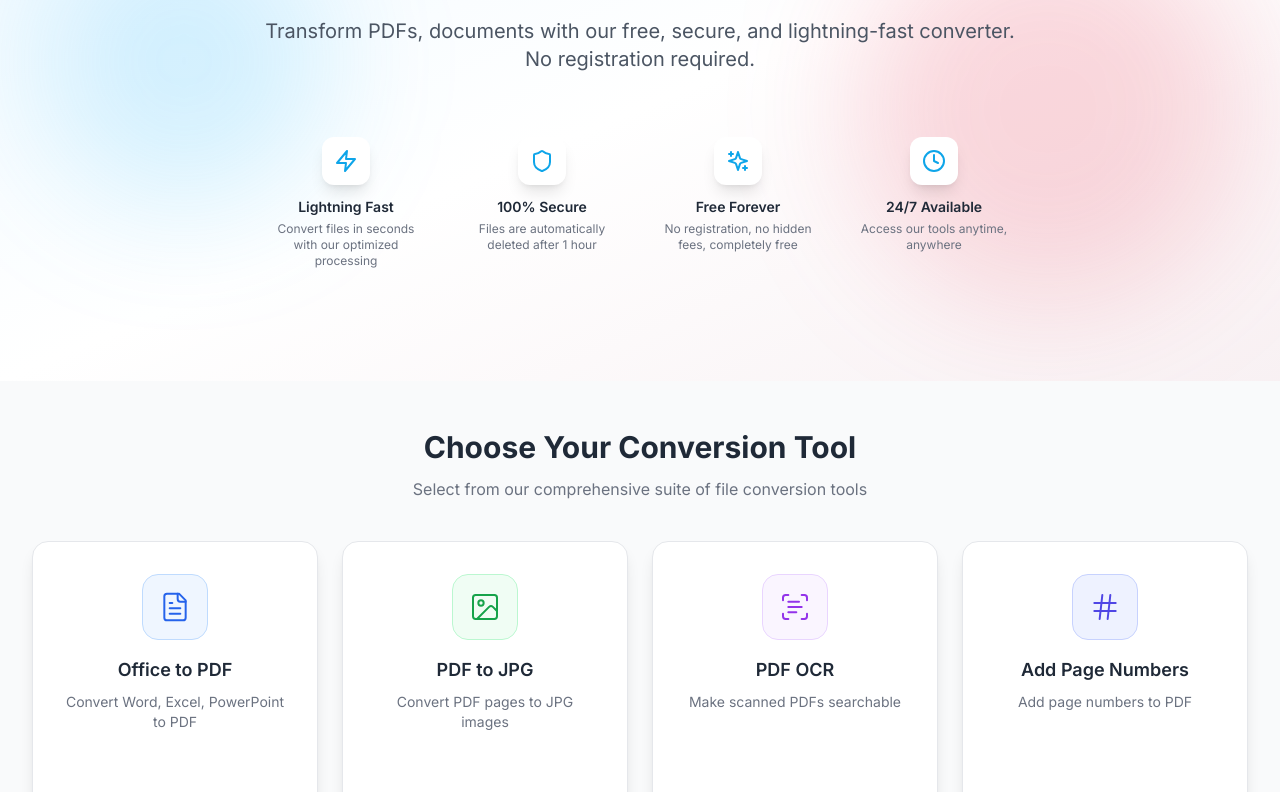
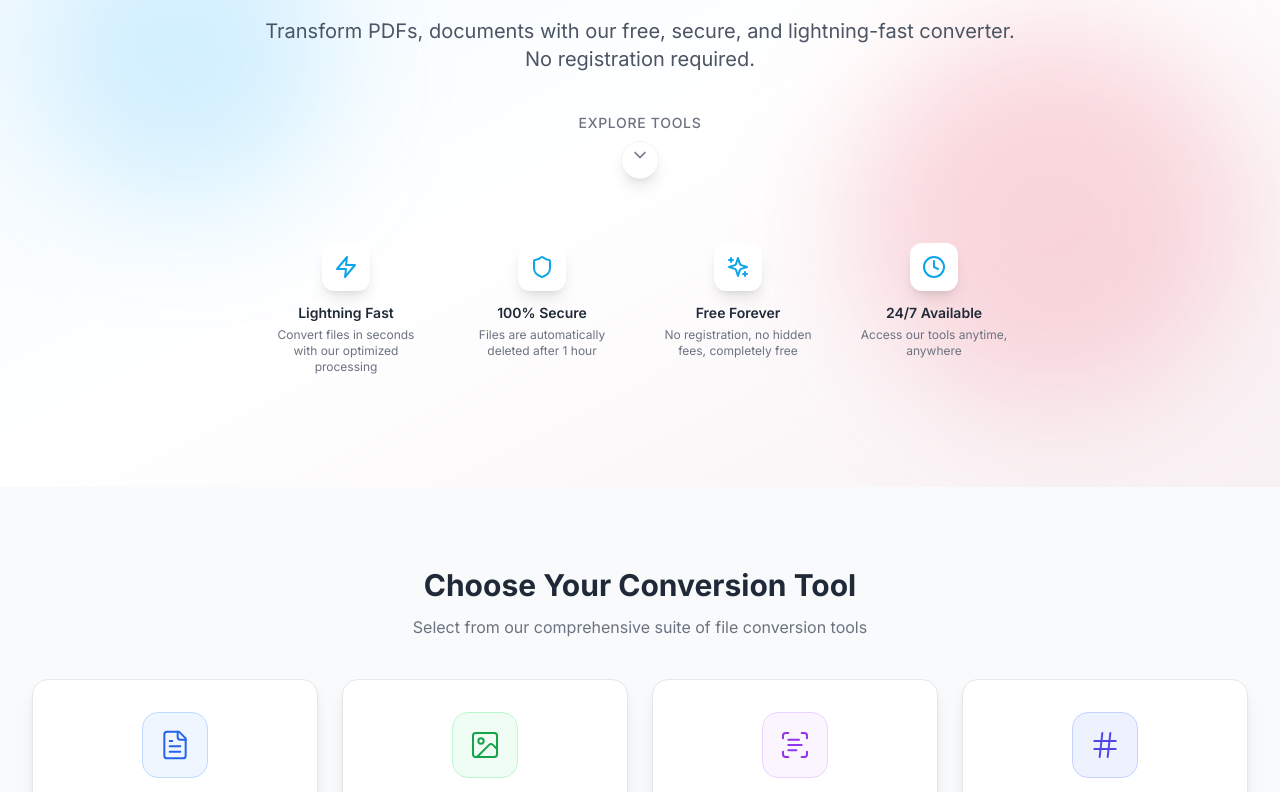
Before and after one commit to saivigneshdhamerla/DocMint---File-Converter, a React (Vite) app in the folder frontend/: page / in a window 1280 px wide. Shown: the part 228-1020 px from the top of the page. Built offline with nearby package versions, Linux system fonts and the light colour scheme; no server answers.

Commit message:
fix UX changes

```diff
--- a/frontend/src/components/converter/ConverterPage.jsx
+++ b/frontend/src/components/converter/ConverterPage.jsx
@@ -181,7 +181,7 @@ export default function ConverterPage() {
         <p className="text-gray-500 dark:text-gray-400 mb-6">
           The conversion tool you're looking for doesn't exist.
         </p>
-        <Link to="/" className="btn-primary inline-flex items-center gap-2">
+        <Link to="/#tools" className="btn-primary inline-flex items-center gap-2">
           <ArrowLeft className="w-5 h-5" />
           Back to Tools
         </Link>
@@ -205,10 +205,10 @@ export default function ConverterPage() {
         : 0;
 
   return (
-    <div className="max-w-3xl mx-auto px-4 py-8 animate-fade-in">
+    <div key={toolId} className="max-w-3xl mx-auto px-4 py-8 animate-slide-up">
       {/* Back button */}
       <Link
-        to="/"
+        to="/#tools"
         className="inline-flex items-center gap-2 text-gray-500 hover:text-gray-700 dark:text-gray-400 dark:hover:text-gray-200 mb-6 transition-colors"
       >
         <ArrowLeft className="w-4 h-4" />
--- a/frontend/src/components/home/HomePage.jsx
+++ b/frontend/src/components/home/HomePage.jsx
@@ -1,4 +1,6 @@
-import { Sparkles, Shield, Zap, Clock } from 'lucide-react';
+import { useEffect } from 'react';
+import { useLocation } from 'react-router-dom';
+import { Sparkles, Shield, Zap, Clock, ChevronDown } from 'lucide-react';
 import ToolsGrid from './ToolsGrid';
 import StatsCounter from './StatsCounter';
 
@@ -26,10 +28,21 @@ const features = [
 ];
 
 export default function HomePage() {
+  const { hash } = useLocation();
+
+  useEffect(() => {
+    if (hash) {
+      const element = document.getElementById(hash.replace('#', ''));
+      if (element) {
+        element.scrollIntoView({ behavior: 'smooth' });
+      }
+    }
+  }, [hash]);
+
   return (
     <div className="animate-fade-in">
       {/* Hero Section */}
-      <section className="relative overflow-hidden">
+      <section className="relative overflow-hidden min-h-[80vh] flex items-center">
         {/* Background gradient */}
         <div className="absolute inset-0 bg-gradient-to-br from-primary-50 via-white to-accent/5 dark:from-dark dark:via-dark-secondary dark:to-dark-tertiary" />
 
@@ -47,6 +60,18 @@ export default function HomePage() {
               Transform PDFs, documents with our free, secure, and lightning-fast converter.
               No registration required.
             </p>
+
+            <div className="flex justify-center mt-10">
+              <a
+                href="#tools"
+                className="group flex flex-col items-center gap-2 text-gray-500 hover:text-primary-500 dark:text-gray-400 dark:hover:text-primary-400 transition-colors duration-300"
+              >
+                <span className="text-sm font-medium tracking-wider uppercase">Explore Tools</span>
+                <div className="p-2 rounded-full bg-white dark:bg-dark-secondary shadow-lg group-hover:shadow-primary-500/20 group-hover:-translate-y-1 transition-all duration-300 border border-gray-100 dark:border-gray-800">
+                  <ChevronDown className="w-5 h-5 animate-bounce" />
+                </div>
+              </a>
+            </div>
 
             {/* Features grid */}
             <div className="grid grid-cols-2 md:grid-cols-4 gap-4 mt-12">
@@ -78,7 +103,7 @@ export default function HomePage() {
       </section> */}
 
       {/* Tools Section */}
-      <section className="max-w-7xl mx-auto px-4 sm:px-6 lg:px-8 py-12">
+      <section id="tools" className="max-w-7xl mx-auto px-4 sm:px-6 lg:px-8 py-20 scroll-mt-24">
         <div className="text-center mb-10">
           <h2 className="text-2xl md:text-3xl font-bold text-gray-800 dark:text-white mb-3">
             Choose Your Conversion Tool
--- a/frontend/src/components/layout/Header.jsx
+++ b/frontend/src/components/layout/Header.jsx
@@ -1,4 +1,4 @@
-import { Link } from 'react-router-dom';
+import { Link, NavLink } from 'react-router-dom';
 import { Sun, Moon, FileType2, Github } from 'lucide-react';
 import { useTheme } from '../../context/ThemeContext';
 
@@ -32,13 +32,19 @@ export default function Header() {
               { id: 'office-to-pdf', name: 'Office to PDF' },
               { id: 'unlock-pdf', name: 'Unlock' },
             ].map((tool) => (
-              <Link
+              <NavLink
                 key={tool.id}
                 to={`/convert/${tool.id}`}
-                className="px-4 py-2 rounded-xl text-sm font-bold text-gray-700 dark:text-gray-200 hover:text-primary-600 dark:hover:text-primary-400 hover:bg-white/80 dark:hover:bg-dark-tertiary transition-all duration-300 hover:shadow-sm"
+                className={({ isActive }) => `
+                  px-4 py-2 rounded-xl text-sm font-bold transition-all duration-300 hover:shadow-sm
+                  ${isActive
+                    ? 'bg-white dark:bg-dark-tertiary text-primary-600 dark:text-primary-400 shadow-md scale-105'
+                    : 'text-gray-700 dark:text-gray-200 hover:text-primary-600 dark:hover:text-primary-400 hover:bg-white/80 dark:hover:bg-dark-tertiary'
+                  }
+                `}
               >
                 {tool.name}
-              </Link>
+              </NavLink>
             ))}
           </nav>
 
```
